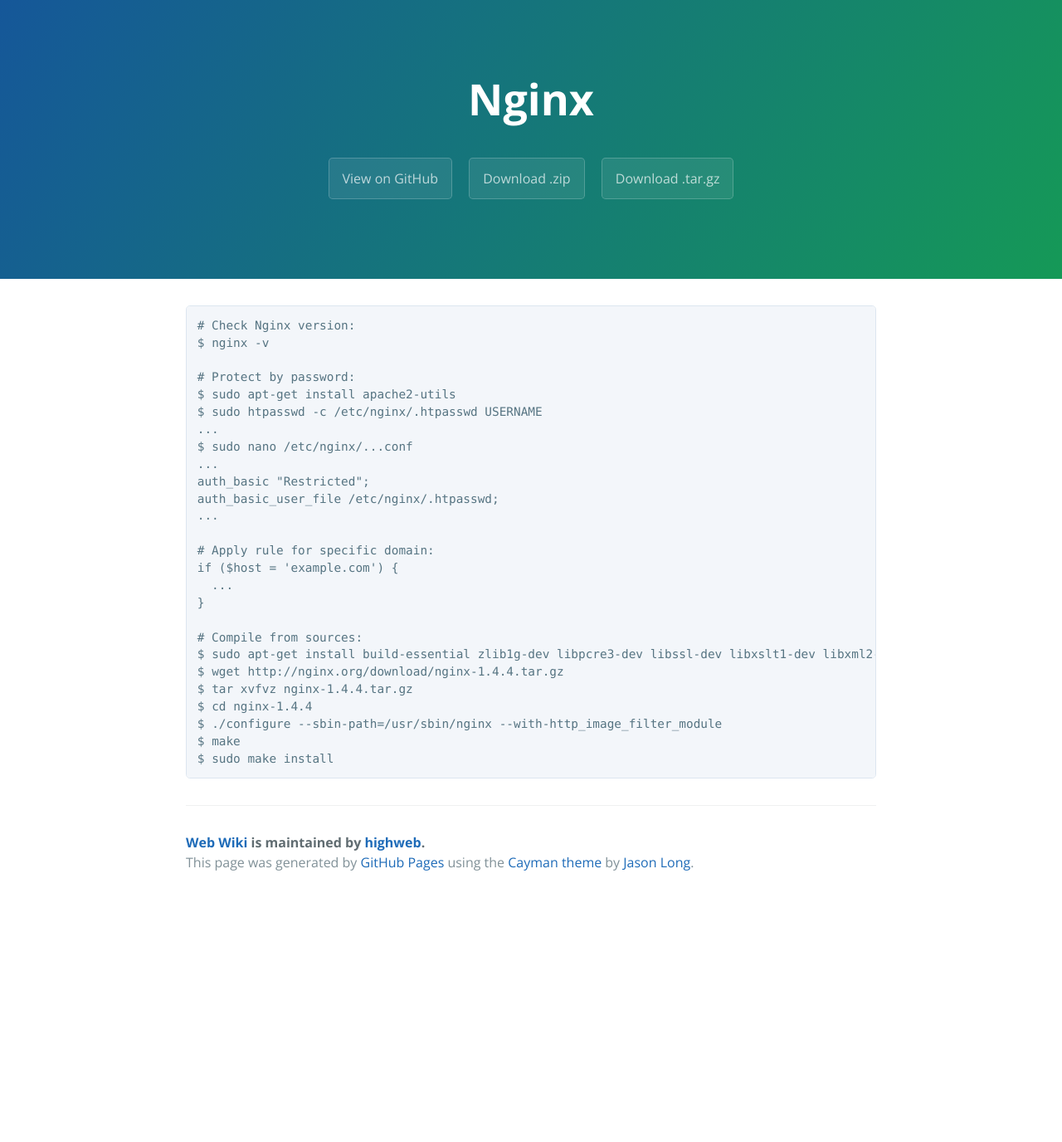
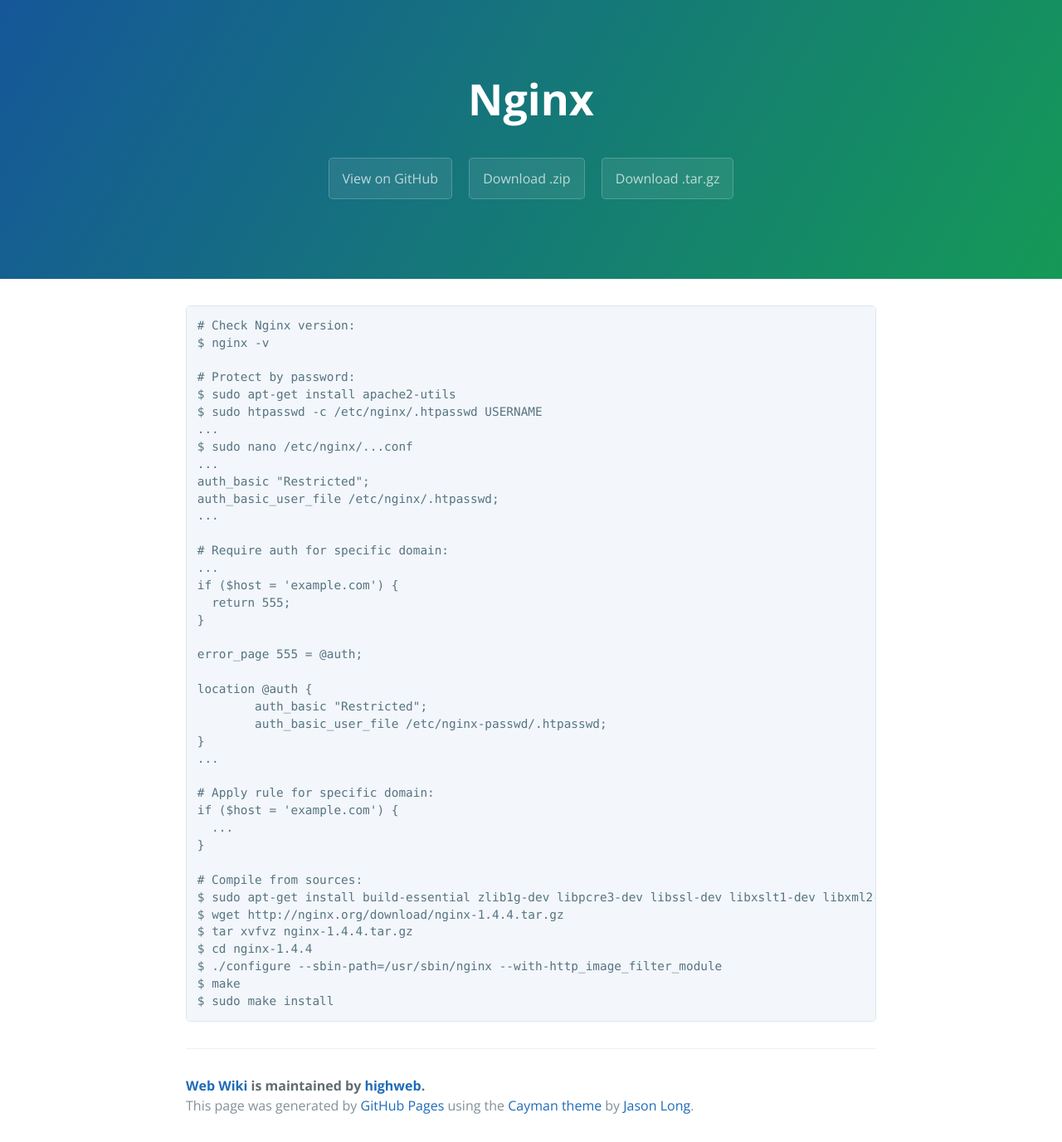
Before and after one commit to highweb/web-wiki, a Jekyll site: the page built from nginx.md, in a window 1280 px wide. Shown: the whole page at 83% size. Built offline with Jekyll 4.4.1, drawn with Linux system fonts in a browser that asks for light colours; before the commit the page ends 1083 px from its top, so only the background shows below that.

Commit message:
Update nginx.md

```diff
--- a/nginx.md
+++ b/nginx.md
@@ -17,6 +17,20 @@ auth_basic "Restricted";
 auth_basic_user_file /etc/nginx/.htpasswd;
 ...
 
+# Require auth for specific domain:
+...
+if ($host = 'example.com') {
+  return 555;
+}
+
+error_page 555 = @auth;
+
+location @auth {
+	auth_basic "Restricted";
+	auth_basic_user_file /etc/nginx-passwd/.htpasswd;
+}
+...
+
 # Apply rule for specific domain:
 if ($host = 'example.com') {
   ...
```
